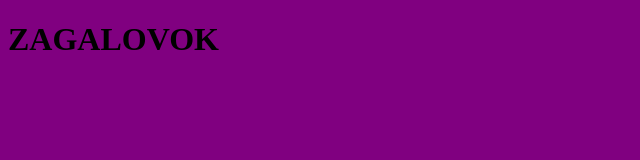
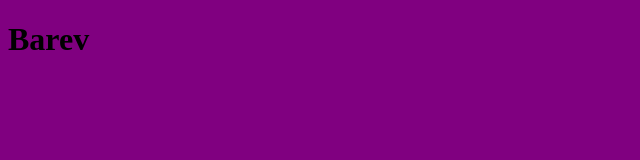
Before and after one commit to ed000001/GitHub-Tuturial, a plain HTML site: page index.html in a window 1280 px wide. Shown: the whole page, without its empty margins (0-640 px from the left). Drawn offline with Linux system fonts and the light colour scheme.

Commit message:
meetingum barev grecinq

```diff
--- a/index.html
+++ b/index.html
@@ -8,6 +8,6 @@
     <link rel="stylesheet" href="style.css">
 </head>
 <body>
-    <h1>ZAGALOVOK</h1>
+    <h1>Barev</h1>
 </body>
 </html>
```
